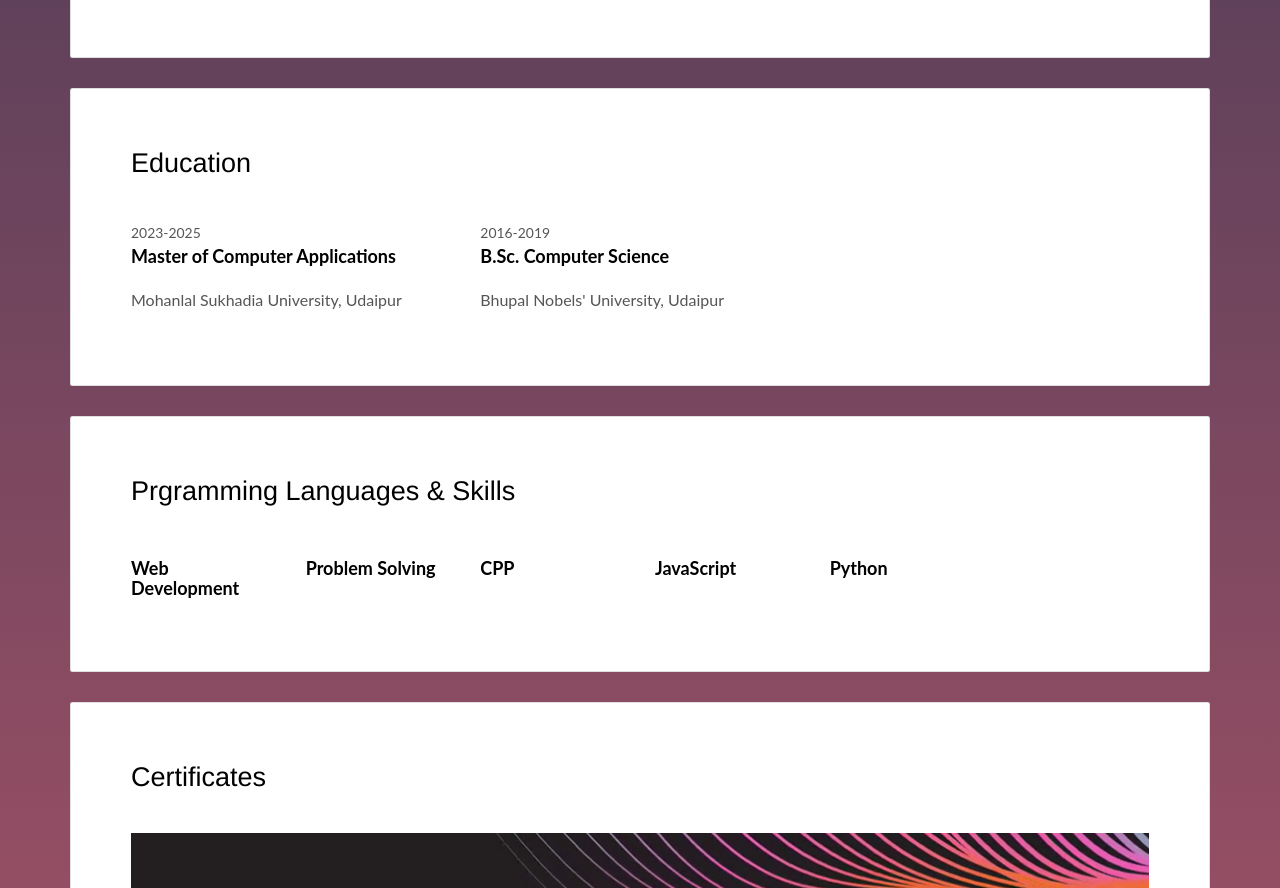
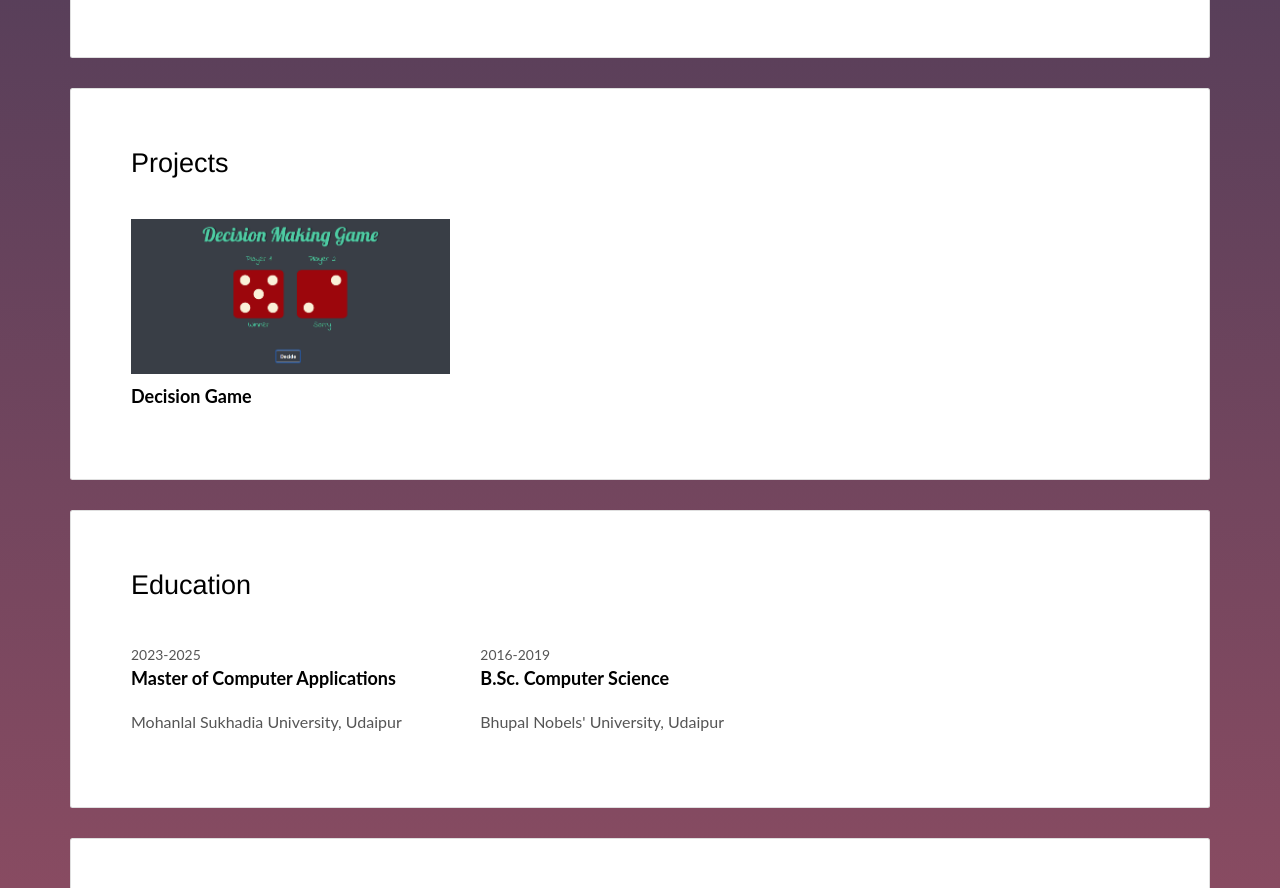
Before and after one commit to DuggyBanna/portfolio-main, a plain HTML site: page index.html in a window 1280 px wide. Shown: the part 1349-2237 px from the top of the page. Drawn offline with Linux system fonts and the light colour scheme.

Commit message:
Fourth commit

```diff
--- a/index.html
+++ b/index.html
@@ -79,6 +79,18 @@
               <div class="col-md-4">
                 <a href="https://duggybanna.github.io/simon_game-main/" target="_blank"><img src="./assets/images/simon_game.png" class="img-responsive" alt=""></a>
                 <h3 class="h5">Simon Game</h3>
+              </div>
+
+            </div>
+          </div>
+        </div>
+        <div class="card">
+          <div class="card-block">
+            <h2>Projects</h2>
+            <div class="row">
+              <div class="col-md-4">
+                <a href="https://github.com/DuggyBanna/decisionGame-main" target="_blank"><img src="./assets/images/decision_game.png" class="img-responsive" alt=""></a>
+                <h3 class="h5">Decision Game</h3>
               </div>
 
             </div>
```
